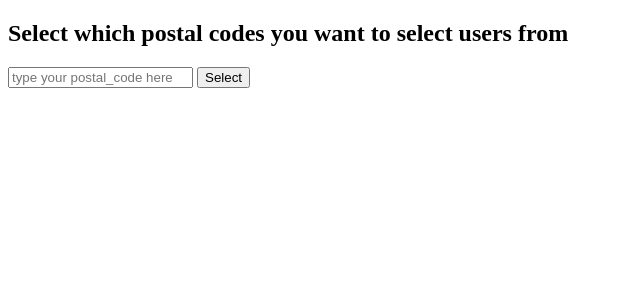
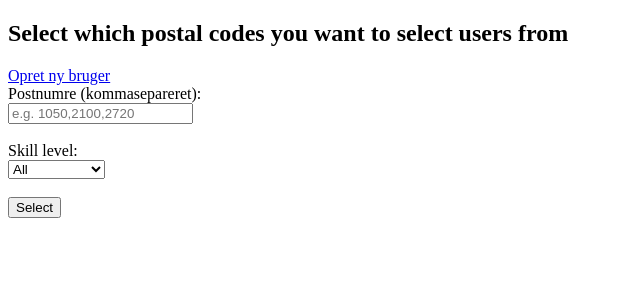
Before and after one commit to rasmusdubeck/DIS-Project, a Flask app: page / in a window 1280 px wide. Shown: the top 300 px of the page, without its empty margins (0-640 px from the left). Run offline with Flask 3, Linux system fonts and the light colour scheme; data that the repository does not hold is empty; some libraries are stand-ins or nearby versions.

Commit message:
updating working app minimal req.

```diff
--- a/app.py
+++ b/app.py
@@ -1,40 +1,108 @@
-from flask import Flask, render_template, request
+from flask import Flask, render_template, request, redirect, url_for
 import psycopg2
+import os, re
 
 app = Flask(__name__)
 
-# Konfiguration til databasen
+# ── DB‑konfiguration ─────────────────────────────────────────
 db_config = {
-    'host': 'localhost',
-    'dbname': 'cycling_buddy',
-    'user': 'postgres',
-    'password': 'PostgresSQLthomas1'
+    "host":     "localhost",
+    "dbname":   "cycling_buddy",
+    "user":     "postgres",
+    "password": os.getenv("PG_PASSWORD", "PostgresSQLthomas1")
 }
 
-@app.route('/', methods=['GET', 'POST'])
+# Mapping integer → label
+skill_map = {0: "Beginner", 1: "Intermediate", 2: "Advanced"}
+
+# Regex til præcis 4 cifre
+postal_pattern = re.compile(r"^\d{4}$")
+
+# ── Forside / søgning ───────────────────────────────────────
+@app.route("/", methods=["GET", "POST"])
 def index():
+    if request.method == "POST":
+        postal_input = request.form.get("postal_codes", "")
+        skill_input  = request.form.get("skill_level", "all")
+    else:
+        postal_input = request.args.get("postal_codes", "")
+        skill_input  = request.args.get("skill_level", "all")
+
     users = []
-    postal_input = ""
 
-    if request.method == 'POST':
-        postal_input = request.form.get('postal_codes')  # fx "1050,2100"
-        postal_list = [code.strip() for code in postal_input.split(',') if code.strip().isdigit()]
+    query  = """
+        SELECT username, id, email, skill_level, postal_code
+        FROM users
+        WHERE TRUE
+    """
+    params = []
 
-        if postal_list:
-            placeholders = ','.join(['%s'] * len(postal_list))
-            query = f"SELECT username,ID, email, skill_level, postal_code FROM users WHERE postal_code IN ({placeholders})"
+    # Postnumre (valideret)
+    postal_list = [p.strip() for p in postal_input.split(",") if postal_pattern.match(p.strip())]
+    if postal_list:
+        placeholders = ",".join(["%s"] * len(postal_list))
+        query += f" AND postal_code IN ({placeholders})"
+        params.extend(postal_list)
 
+    # Skill level
+    if skill_input != "all":
+        query += " AND skill_level = %s"
+        params.append(int(skill_input))
+
+    try:
+        with psycopg2.connect(**db_config) as conn, conn.cursor() as cur:
+            cur.execute(query, params)
+            users = cur.fetchall()
+    except psycopg2.Error as e:
+        return f"Fejl ved databaseopkobling: {e.pgerror}"
+
+    return render_template(
+        "index.html",
+        users=users,
+        postal_input=postal_input,
+        skill_input=skill_input,
+        skill_map=skill_map
+    )
+
+# ── Sign‑up ‑ opret ny bruger ───────────────────────────────
+@app.route("/signup", methods=["GET", "POST"])
+def signup():
+    message = ""
+
+    if request.method == "POST":
+        username    = request.form.get("username", "").strip()
+        email       = request.form.get("email", "").strip()
+        skill_level = request.form.get("skill_level", "").strip()
+        postal_code = request.form.get("postal_code", "").strip()
+
+        # Validering
+        errors = []
+        if not (username and email and postal_code):
+            errors.append("Alle felter skal udfyldes.")
+        if not postal_pattern.match(postal_code):
+            errors.append("Postnummer skal være præcis 4 cifre.")
+        if not (skill_level.isdigit() and int(skill_level) in skill_map):
+            errors.append("Ugyldigt niveau valgt.")
+
+        if errors:
+            message = " ".join(errors)
+        else:
             try:
-                conn = psycopg2.connect(**db_config)
-                cur = conn.cursor()
-                cur.execute(query, postal_list)
-                users = cur.fetchall()
-                cur.close()
-                conn.close()
-            except Exception as e:
-                return f"Fejl: {e}"
+                with psycopg2.connect(**db_config) as conn, conn.cursor() as cur:
+                    cur.execute(
+                        """
+                        INSERT INTO users (username, email, skill_level, postal_code)
+                        VALUES (%s, %s, %s, %s)
+                        """,
+                        (username, email, int(skill_level), postal_code)
+                    )
+                    conn.commit()
+                return redirect(url_for("index", postal_codes=postal_code, skill_level="all"))
+            except psycopg2.Error as e:
+                message = f"Databasefejl: {e.pgerror}"
 
-    return render_template("index.html", users=users, postal_input=postal_input)
+    return render_template("signup.html", skill_map=skill_map, message=message)
 
-if __name__ == '__main__':
+# ── Kør serveren ─────────────────────────────────────────────
+if __name__ == "__main__":
     app.run(debug=True)
--- a/templates/index.html
+++ b/templates/index.html
@@ -1,35 +1,67 @@
 <!DOCTYPE html>
 <html>
 <head>
+    <meta charset="utf-8">
     <title>Select postal codes</title>
 </head>
 <body>
     <h2>Select which postal codes you want to select users from</h2>
+
+    <a href="/signup">Opret ny bruger</a>
+
+
+    <!-- ── FORM ─────────────────────────────────────────── -->
     <form method="POST">
-        <input type="text" name="postal_codes" placeholder="type your postal_code here" value="{{ postal_input }}">
+        <!-- Postnumre -->
+        <label for="postal_codes">Postnumre (kommasepareret):</label><br>
+        <input type="text"
+       name="postal_codes"
+       placeholder="e.g. 1050,2100,2720"
+       value="{{ postal_input }}"
+       pattern="^(\d{4})(,\s*\d{4})*$"
+       title="Skriv ét eller flere postnumre, adskilt med komma – fx 1050,2100">
+<br><br>
+
+        <!-- Skill level -->
+        <label for="skill_level">Skill level:</label><br>
+        <select id="skill_level" name="skill_level">
+            <option value="all" {% if skill_input == "all" %}selected{% endif %}>All</option>
+            <option value="0"   {% if skill_input == "0"   %}selected{% endif %}>Beginner</option>
+            <option value="1"   {% if skill_input == "1"   %}selected{% endif %}>Intermediate</option>
+            <option value="2"   {% if skill_input == "2"   %}selected{% endif %}>Advanced</option>
+        </select><br><br>
+
         <button type="submit">Select</button>
     </form>
+    <!-- ─────────────────────────────────────────────────── -->
 
     {% if users %}
-        <h3>Resultater:</h3>
-        <table border="1">
+        <h3>Results ({{ users|length }})</h3>
+        <table border="1" cellpadding="4">
+            <thead>
                 <tr>
                     <th>Username</th>
                     <th>ID</th>
                     <th>Email</th>
-                <th>Skill Level</th>
-                <th>Postal_code</th>
+                    <th>Skill&nbsp;level</th>
+                    <th>Postal&nbsp;code</th>
                 </tr>
+            </thead>
+            <tbody>
                 {% for user in users %}
                 <tr>
                     <td>{{ user[0] }}</td>
                     <td>{{ user[1] }}</td>
                     <td>{{ user[2] }}</td>
-                <td>{{ user[3] }}</td>
+                    <!-- Brug skill_map til at oversætte tal til tekst -->
+                    <td>{{ skill_map[user[3]] }}</td>
                     <td>{{ user[4] }}</td>
                 </tr>
                 {% endfor %}
+            </tbody>
         </table>
+    {% elif request.method == "POST" %}
+        <p><em>No users matched your criteria.</em></p>
     {% endif %}
 </body>
 </html>
```
Also changed, not shown: templates/signup.html (added, +37 -0 lines). Lines whose indentation alone changed are shown as unchanged.
